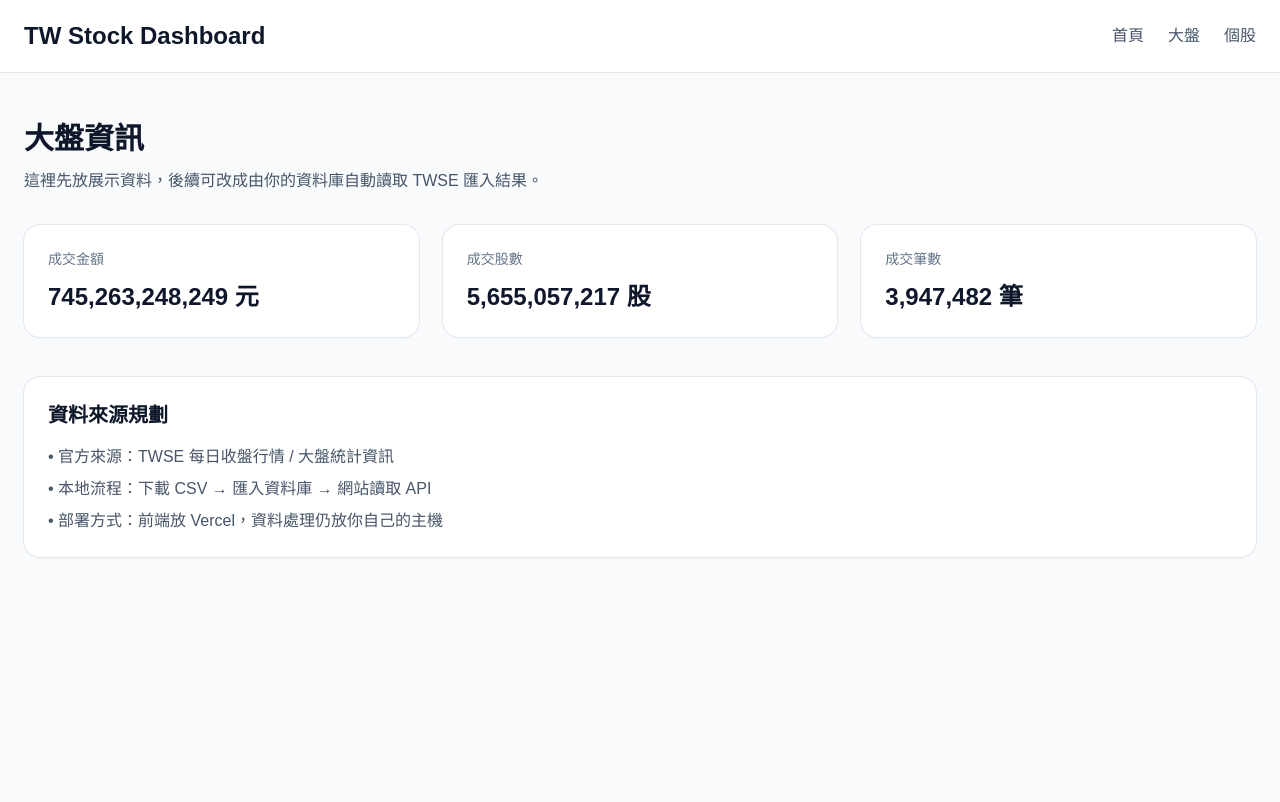
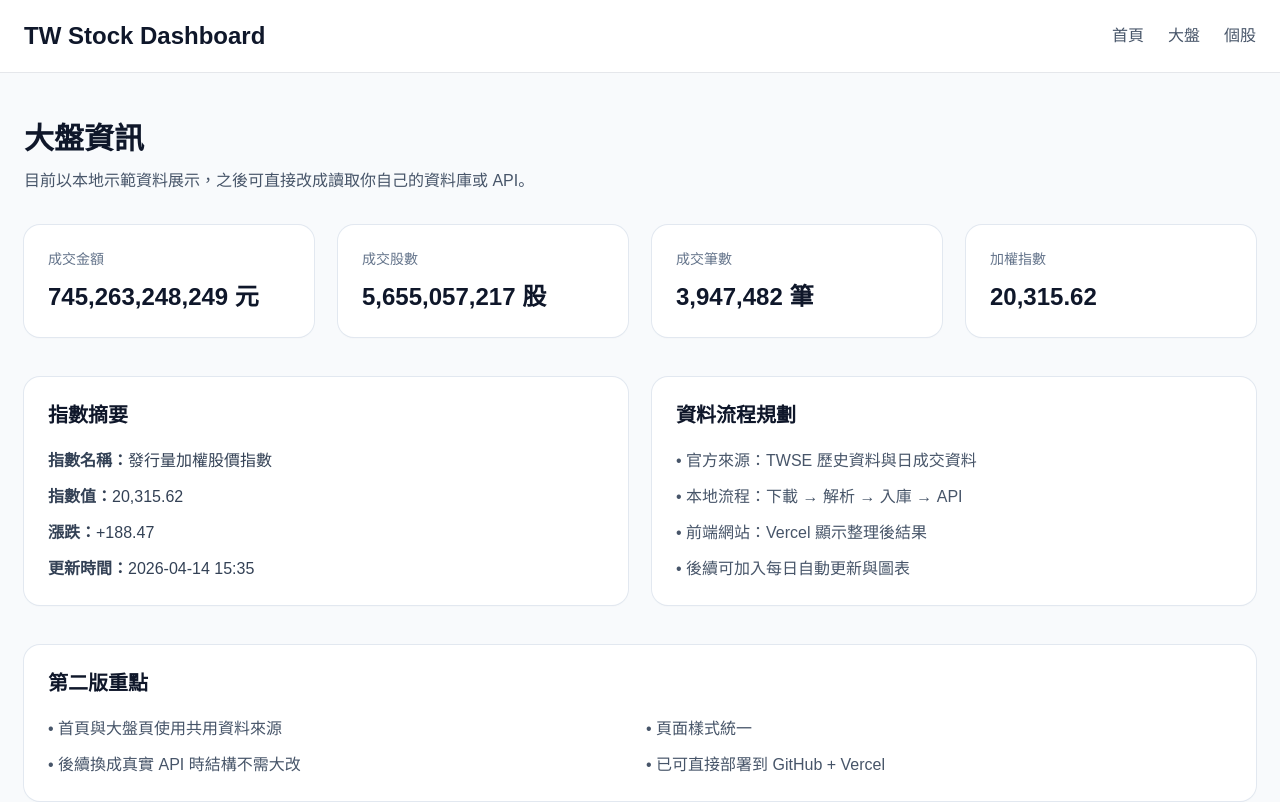
Before and after one commit to chouic/tw-stock-dashboard, a Next.js app: page /market in a window 1280 px wide. Shown: the top 802 px of the page. Built offline with nearby package versions, Linux system fonts and the light colour scheme.

Commit message:
Update page.tsx

```diff
--- a/app/market/page.tsx
+++ b/app/market/page.tsx
@@ -1,32 +1,70 @@
-const marketData = [
-  { item: "成交金額", value: "745,263,248,249 元" },
-  { item: "成交股數", value: "5,655,057,217 股" },
-  { item: "成交筆數", value: "3,947,482 筆" },
+import { marketSummary } from "@/lib/mock-data";
+
+const marketStats = [
+  { label: "成交金額", value: marketSummary.amount },
+  { label: "成交股數", value: marketSummary.volume },
+  { label: "成交筆數", value: marketSummary.trades },
+  { label: "加權指數", value: marketSummary.indexValue }
 ];
 
 export default function MarketPage() {
   return (
-    <div className="mx-auto min-h-screen max-w-7xl px-6 py-12">
-      <h1 className="text-3xl font-bold text-slate-900">大盤資訊</h1>
-      <p className="mt-3 text-slate-600">
-        這裡先放展示資料，後續可改成由你的資料庫自動讀取 TWSE 匯入結果。
+    <div className="container-page min-h-screen py-12">
+      <h1 className="section-title">大盤資訊</h1>
+      <p className="section-desc">
+        目前以本地示範資料展示，之後可直接改成讀取你自己的資料庫或 API。
       </p>
 
-      <div className="mt-8 grid gap-6 md:grid-cols-3">
-        {marketData.map((row) => (
-          <div key={row.item} className="rounded-2xl bg-white p-6 shadow-sm ring-1 ring-slate-200">
-            <p className="text-sm text-slate-500">{row.item}</p>
-            <p className="mt-3 text-2xl font-bold text-slate-900">{row.value}</p>
+      <div className="mt-8 grid gap-6 md:grid-cols-4">
+        {marketStats.map((item) => (
+          <div key={item.label} className="metric-card">
+            <p className="text-sm text-slate-500">{item.label}</p>
+            <p className="mt-3 text-2xl font-bold text-slate-900">{item.value}</p>
           </div>
         ))}
       </div>
 
-      <div className="mt-10 rounded-2xl bg-white p-6 shadow-sm ring-1 ring-slate-200">
-        <h2 className="text-xl font-bold">資料來源規劃</h2>
-        <ul className="mt-4 space-y-2 text-slate-600">
-          <li>• 官方來源：TWSE 每日收盤行情 / 大盤統計資訊</li>
-          <li>• 本地流程：下載 CSV → 匯入資料庫 → 網站讀取 API</li>
-          <li>• 部署方式：前端放 Vercel，資料處理仍放你自己的主機</li>
+      <div className="mt-10 grid gap-6 md:grid-cols-2">
+        <div className="card p-6">
+          <h2 className="text-xl font-bold">指數摘要</h2>
+          <div className="mt-5 space-y-3 text-slate-700">
+            <p>
+              <span className="font-semibold">指數名稱：</span>
+              {marketSummary.indexName}
+            </p>
+            <p>
+              <span className="font-semibold">指數值：</span>
+              {marketSummary.indexValue}
+            </p>
+            <p>
+              <span className="font-semibold">漲跌：</span>
+              {marketSummary.indexChange}
+            </p>
+            <p>
+              <span className="font-semibold">更新時間：</span>
+              {marketSummary.updateTime}
+            </p>
+          </div>
+        </div>
+
+        <div className="card p-6">
+          <h2 className="text-xl font-bold">資料流程規劃</h2>
+          <ul className="mt-5 space-y-3 text-slate-600">
+            <li>• 官方來源：TWSE 歷史資料與日成交資料</li>
+            <li>• 本地流程：下載 → 解析 → 入庫 → API</li>
+            <li>• 前端網站：Vercel 顯示整理後結果</li>
+            <li>• 後續可加入每日自動更新與圖表</li>
+          </ul>
+        </div>
+      </div>
+
+      <div className="mt-10 card p-6">
+        <h2 className="text-xl font-bold">第二版重點</h2>
+        <ul className="mt-5 grid gap-3 text-slate-600 md:grid-cols-2">
+          <li>• 首頁與大盤頁使用共用資料來源</li>
+          <li>• 頁面樣式統一</li>
+          <li>• 後續換成真實 API 時結構不需大改</li>
+          <li>• 已可直接部署到 GitHub + Vercel</li>
         </ul>
       </div>
     </div>
```
